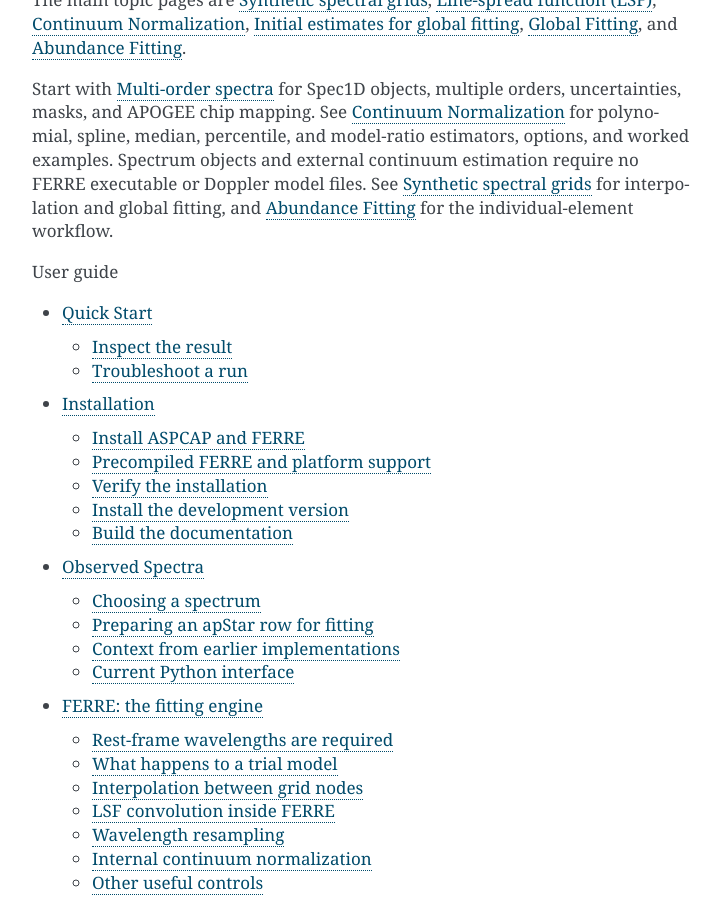
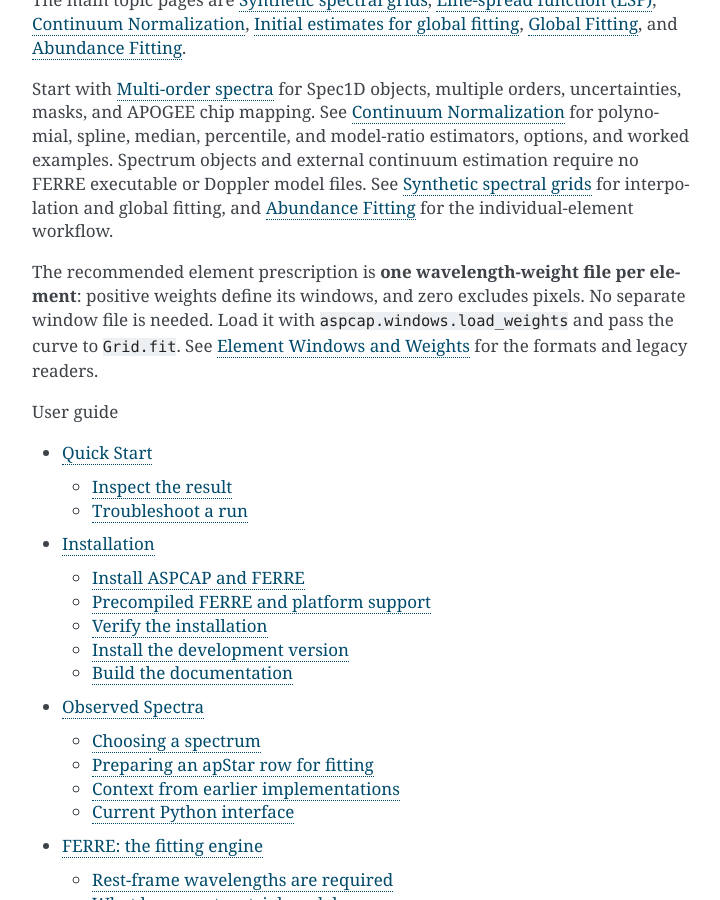
Before and after one commit to dnidever/aspcap, a Sphinx documentation site: the page built from docs/index.rst, in a window 1280 px wide and 900 px high, scrolled down 1683 px. Shown: the whole window, without its empty margins (388-1108 px from the left). Built offline with Sphinx 7.4.7, drawn with Linux system fonts in a browser that asks for light colours; some of the changed text lies outside the part shown.

Commit message:
Clarify single-file element windows and weights throughout user documentation

```diff
--- a/docs/index.rst
+++ b/docs/index.rst
@@ -38,6 +38,12 @@ Spectrum objects and external continuum estimation require no FERRE executable
 or Doppler model files. See :doc:`grid` for interpolation and global fitting,
 and :doc:`element-fitting` for the individual-element workflow.
 
+The recommended element prescription is **one wavelength-weight file per
+element**: positive weights define its windows, and zero excludes pixels.
+No separate window file is needed. Load it with
+``aspcap.windows.load_weights`` and pass the curve to ``Grid.fit``.
+See :doc:`element-windows` for the formats and legacy readers.
+
 .. toctree::
    :maxdepth: 2
    :caption: User guide
--- a/docs/inputs.rst
+++ b/docs/inputs.rst
@@ -43,7 +43,11 @@ normalized uncertainties receive zero weight.
 Element configuration
 ---------------------
 
-See :doc:`element-windows` for window selection and pixel weighting.
+The recommended element prescription is **one wavelength-weight file per
+element**: positive weights define its windows, and zero excludes pixels.
+No separate window file is needed. Load it with
+``aspcap.windows.load_weights`` and pass the curve to ``Grid.fit``.
+See :doc:`element-windows` for the formats and legacy readers.
 
 .. literalinclude:: ../examples/mg.json
    :language: json
```
Also changed, not shown: README.md (+21 -0 lines), docs/element-fitting.rst (+5 -2 lines), docs/element-windows.rst (+15 -1 lines), docs/pipeline.rst (+9 -0 lines).
